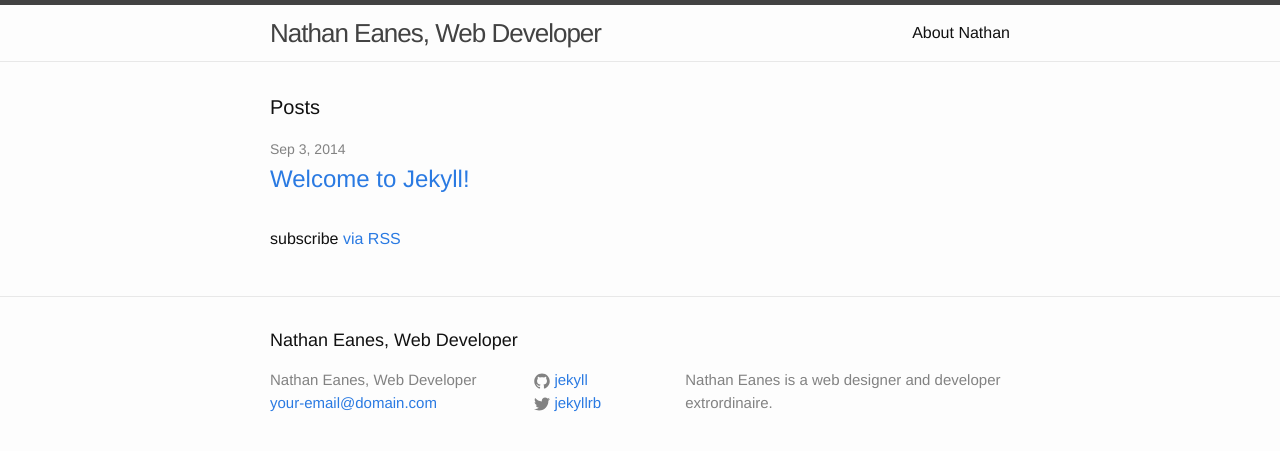
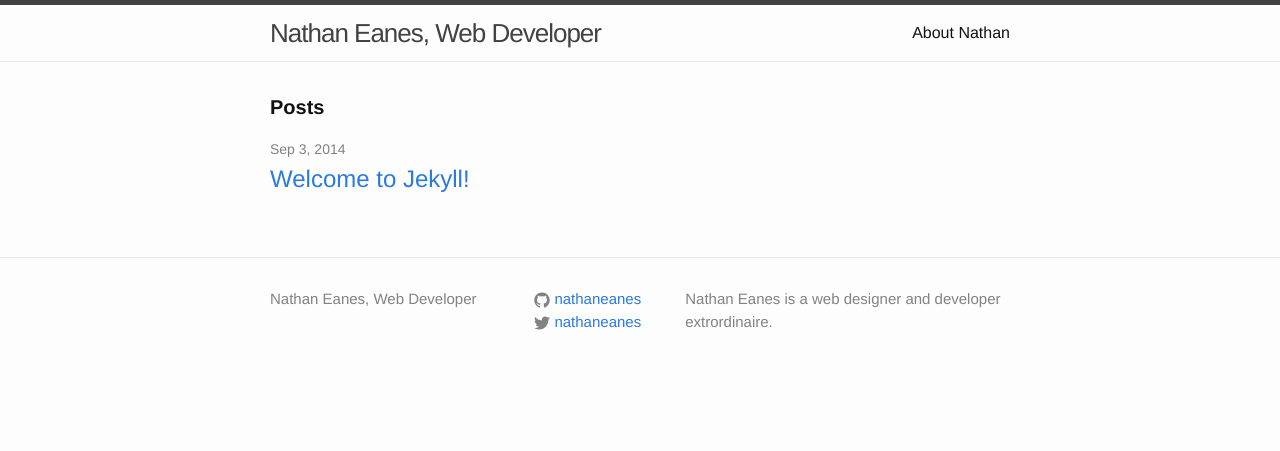
Before and after one commit to nathaneanes/nathaneanes.github.io, a Jekyll site: the page built from index.html, in a window 1280 px wide. Shown: the top 451 px of the page. Built offline with Jekyll 4.4.1, drawn with Linux system fonts in a browser that asks for light colours.

Commit message:
Updated config, templates, and CSS

```diff
--- a/Gemfile
+++ b/Gemfile
@@ -1,8 +1,10 @@
 source "https://rubygems.org"
 
+ruby '2.1.2'
+
 # Ruby Gem Versions
-gem "sass", "~> 3.3.0"
-gem "compass", '~> 1.0.0.alpha.20'
+gem "sass", "~> 3.3.14"
+gem "compass", '~> 1.0.1'
 gem "breakpoint", "~> 2.4.2"
 gem "susy", "~> 2.1.2"
 gem "sass-media_query_combiner"
--- a/_config.yml
+++ b/_config.yml
@@ -1,12 +1,11 @@
 # Site settings
 title: Nathan Eanes, Web Developer
-email: your-email@domain.com
 description: > # this means to ignore newlines until "baseurl:"
   Nathan Eanes is a web designer and developer extrordinaire.
 baseurl: "" # the subpath of your site, e.g. /blog/
 url: "http://nathaneanes.com" # the base hostname & protocol for your site
-twitter_username: jekyllrb
-github_username:  jekyll
+twitter_username: nathaneanes
+github_username:  nathaneanes
 
 # Build settings
 markdown: kramdown
--- a/_includes/footer.html
+++ b/_includes/footer.html
@@ -1,8 +1,6 @@
 <footer class="site-footer">
 
   <div class="wrapper">
-
-    <h2 class="footer-heading">{{ site.title }}</h2>
 
     <div class="footer-col-wrapper">
       <div class="footer-col  footer-col-1">
--- a/_sass/_layout.scss
+++ b/_sass/_layout.scss
@@ -8,6 +8,11 @@
 
     // Positioning context for the mobile navigation icon
     position: relative;
+}
+
+h1 {
+  font-weight: bold;
+  font-size: 23px;
 }
 
 .site-title {
--- a/index.html
+++ b/index.html
@@ -18,6 +18,4 @@ layout: default
     {% endfor %}
   </ul>
 
-  <p class="rss-subscribe">subscribe <a href="{{ "/feed.xml" | prepend: site.baseurl }}">via RSS</a></p>
-
 </div>
```
Also changed, not shown: Gemfile.lock.
